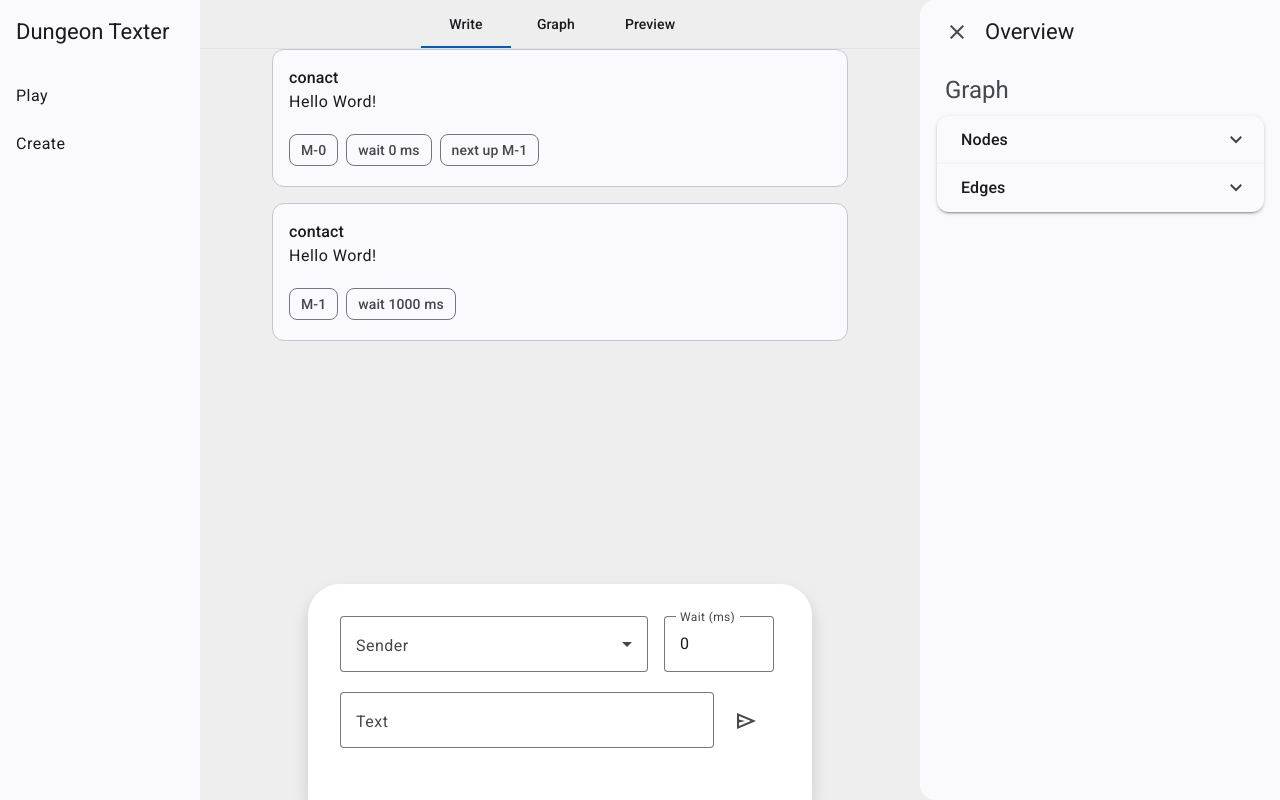
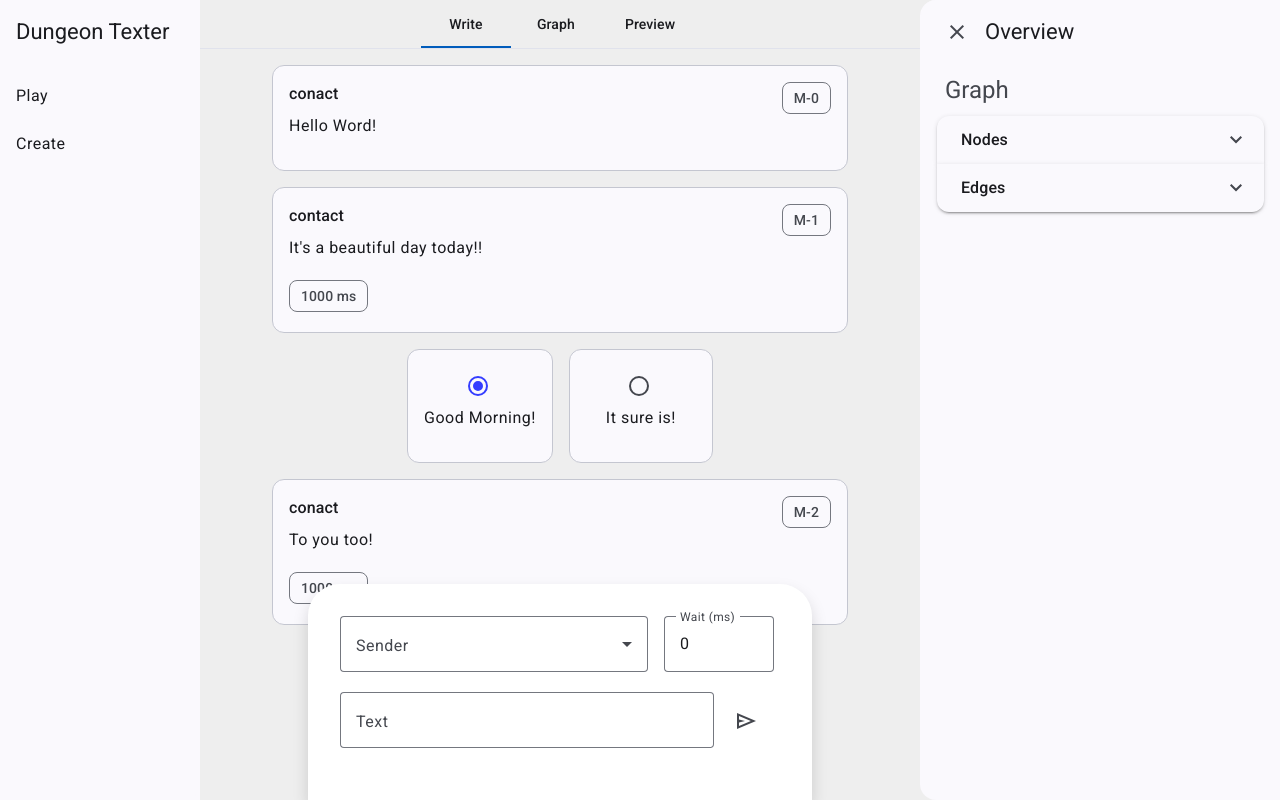
Before and after one commit to momikadragoner/text-dungeon, an Angular app: page /editor in a window 1280 px wide. Built offline with nearby package versions, Linux system fonts and the light colour scheme.

Commit message:
add to message tree by writing

```diff
--- a/src/app/editor-page/editor-page.component.html
+++ b/src/app/editor-page/editor-page.component.html
@@ -16,7 +16,7 @@
     <mat-drawer-content>
         <mat-tab-group mat-stretch-tabs="false" mat-align-tabs="center" class="h-100">
             <mat-tab label="Write" bodyClass="w-100 h-100 height">
-                <message-list-view [messages]="messageTree"></message-list-view>
+                <message-list-view (pathChange)="onPathChange($event)" [messages]="messagePath"></message-list-view>
                 <div class="bottom d-flex justify-content-center">
                     <div class="form shadow">
                         <message-form (messageChange)="addMessage($event)" (newResponseOption)="addOption($event)"></message-form>
--- a/src/app/editor-page/editor-page.component.ts
+++ b/src/app/editor-page/editor-page.component.ts
@@ -6,7 +6,7 @@ import { Node } from '../graph/models/node.model';
 import { MatToolbarModule } from '@angular/material/toolbar';
 import { MatButtonModule } from '@angular/material/button';
 import { MatExpansionModule } from '@angular/material/expansion';
-import {MatTabsModule} from '@angular/material/tabs';
+import { MatTabsModule } from '@angular/material/tabs';
 import { GraphService } from '../graph/services/graph.service';
 import { nodeStyle } from '../graph/models/nodeStyle.model';
 import { edgeStyle } from '../graph/models/edgeStyle.model';
@@ -16,6 +16,7 @@ import { Message } from '../game/model/message.model';
 import { MessageFormComponent } from "../message-form/message-form.component";
 import { MessageListViewComponent } from "../message-list-view/message-list-view.component";
 import { ResponseOption } from '../game/model/response.model';
+import { MessageService } from '../game/services/message.service';
 
 @Component({
   selector: 'app-editor-page',
@@ -30,32 +31,45 @@ import { ResponseOption } from '../game/model/response.model';
     ListViewComponent,
     MessageFormComponent,
     MessageListViewComponent
-],
+  ],
   templateUrl: './editor-page.component.html',
   styleUrl: './editor-page.component.scss'
 })
 export class EditorPageComponent implements OnInit {
 
-  graph: Node[] = [
-    { id: 'start', edges: ['1', '2', '5'] },
-    { id: '1', edges: ['3', '4'] },
-    { id: '2', edges: ['5', 'start'] },
-    { id: '3', edges: ['1'] },
-    { id: '4', edges: ['5'] },
-    { id: '5', edges: ['4'] },
-    { id: '6', edges: ['7', '8'] },
-    { id: '7', edges: [] },
-    { id: '8', edges: [] },
-    { id: '9', edges: [] },
-  ];
-  // graph: Node[] = [];
+  // graph: Node[] = [
+  //   { id: 'start', edges: ['1', '2', '5'] },
+  //   { id: '1', edges: ['3', '4'] },
+  //   { id: '2', edges: ['5', 'start'] },
+  //   { id: '3', edges: ['1'] },
+  //   { id: '4', edges: ['5'] },
+  //   { id: '5', edges: ['4'] },
+  //   { id: '6', edges: ['7', '8'] },
+  //   { id: '7', edges: [] },
+  //   { id: '8', edges: [] },
+  //   { id: '9', edges: [] },
+  // ];
+  graph: Node[] = [];
   messageTree: Message[] = [
     { id: 'M-0', body: "Hello Word!", sender: "conact", next: 'M-1', wait: 0, showOptions: false, responseOptions: [] },
-    { id: 'M-1', body: "Hello Word!", sender: "contact", next: undefined, wait: 1000, showOptions: false, responseOptions: [] },
+    {
+      id: 'M-1', body: "It's a beautiful day today!!", sender: "contact", next: undefined, wait: 1000, showOptions: true, responseOptions: [
+        { id: 'O0-1', next: 'M-2', text: "Good Morning!" },
+        { id: 'O1-1', next: 'M-3', text: "It sure is!" }
+      ]
+    },
+    {
+      id: 'M-2', body: "To you too!", sender: "conact", next: undefined, wait: 1000, showOptions: true, responseOptions: [
+        { id: 'O0-2', next: undefined, text: "Have you heard the news" },
+        { id: 'O1-2', next: undefined, text: "What if..." }
+      ]
+    },
+    { id: 'M-3', body: "I just love basking in the sun!", sender: "conact", next: undefined, wait: 1000, showOptions: false, responseOptions: [] },
   ];
-  counter:number = 0;
+  messagePath: Message[] = [];
+  selectedResponseOptions: string[] = [];
+  counter: number = 0;
 
-  graphService: GraphService;
 
   nodeStyle: nodeStyle = { height: '80px', width: '80px', margin: '50px', classList: '' };
   edgeStyle: edgeStyle = { strokeColor: 'black', strokeWidth: '4', doubleEdgeOffset: 30 };
@@ -65,18 +79,22 @@ export class EditorPageComponent implements OnInit {
 
   isDrawerOpen: boolean = true;
 
-  constructor(graphService: GraphService) {
-    this.graphService = graphService;
-  }
+  constructor(
+    private graphService: GraphService,
+    private messageService: MessageService
+  ) { }
 
   ngOnInit(): void {
+    this.selectedResponseOptions = this.defaultChoices(this.messageTree);
+    this.messagePath = this.takeMessagePath(this.messageTree, this.selectedResponseOptions);
+    this.graph = this.messageService.gameTreeToGraph(this.messageTree);
     this.visualNodes = this.graphService.computeVisualNodes(this.graph, this.nodeStyle);
     this.visualEdges = this.graphService.computeVisualEdges(this.visualNodes, this.edgeStyle);
     console.log(this.visualNodes);
     console.log(this.visualEdges);
   }
 
-  addMessage(e:Message) {
+  addMessage(e: Message) {
     this.counter = Math.max(this.messageTree.length, this.counter);
     let id = 'M-' + this.counter.toString(16);
     while (this.messageTree.find(x => x.id == id) != undefined) {
@@ -84,18 +102,76 @@ export class EditorPageComponent implements OnInit {
       id = 'M-' + this.counter.toString(16);
     }
     e.id = id;
-    if (this.messageTree.length > 0) {
-      this.messageTree[this.messageTree.length-1].next = id;
+
+    if (this.messagePath.length > 0) {
+      const lastMessageId = this.messagePath[this.messagePath.length - 1].id;
+      const lastMessage = this.messageTree.find(x => x.id == lastMessageId);
+      if (lastMessage == undefined) throw new Error();
+      if (lastMessage.showOptions && this.selectedResponseOptions.length > 0) {
+        const selectedId = this.selectedResponseOptions[this.selectedResponseOptions.length - 1];
+        const selectedOption = lastMessage.responseOptions.find(x => x.id == selectedId);
+        if (selectedOption != undefined) selectedOption.next = e.id;
+      } else {
+        lastMessage.next = id;
+      }
     }
     this.messageTree.push(e);
+    this.messagePath = this.takeMessagePath(this.messageTree, this.selectedResponseOptions);
   }
 
-  addOption(e:ResponseOption) {
-    if (this.messageTree.length > 0) {
-      const last = this.messageTree[this.messageTree.length-1];
+  addOption(e: ResponseOption) {
+    if (this.messagePath.length > 0) {
+      const last = this.messagePath[this.messagePath.length - 1];
       last.showOptions = true;
       e.id = 'O' + last.responseOptions.length + '-' + last.id.split('-')[1]
       last.responseOptions.push(e);
     }
   }
+
+  takeMessagePath(messageTree: Message[], choices: string[]): Message[] {
+    if (messageTree.length == 0) {
+      return [];
+    }
+    const orderedMessagePath: Message[] = [];
+    let index = 0;
+    let node: Message | undefined = messageTree[0]
+    let next: string | undefined = node.next;
+    if (node.showOptions && choices != undefined) {
+      const option = node.responseOptions.find(m => m.id == choices[index]);
+      next = option?.next;
+      index++;
+    }
+    orderedMessagePath.push(node);
+    while (next != undefined) {
+      node = messageTree.find(x => x.id == next);
+      if (node != undefined) {
+        orderedMessagePath.push(node);
+        next = node.next;
+        if (node.showOptions && choices != undefined) {
+          const option = node.responseOptions.find(m => m.id == choices[index]);
+          next = option?.next;
+          index++;
+        }
+      }
+    }
+    return orderedMessagePath;
+  }
+
+  defaultChoices(messageTree: Message[]): string[] {
+    const choises: string[] = [];
+    messageTree.forEach(x => {
+      if (x.showOptions) {
+        choises.push(x.responseOptions[0].id);
+      }
+    })
+    return choises;
+  }
+
+  onPathChange(e: any[]) {
+    this.selectedResponseOptions = [];
+    e.forEach(x => {
+      this.selectedResponseOptions.push(x);
+    });
+    this.messagePath = this.takeMessagePath(this.messageTree, e);
+  }
 }
--- a/src/app/game/services/message.service.ts
+++ b/src/app/game/services/message.service.ts
@@ -13,7 +13,9 @@ export class MessageService {
     const edges: string[] = [];
     if (msg.showOptions) {
       msg.responseOptions.forEach(r => {
-        edges.push(r.id);
+        if (r.next != undefined) {
+          edges.push(r.next);
+        }
       });
     } else {
       if (msg.next != undefined) {
--- a/src/app/message-form/message-form.component.ts
+++ b/src/app/message-form/message-form.component.ts
@@ -61,5 +61,6 @@ export class MessageFormComponent {
       };
       this.messageChange.emit(this.message);
     }
+    this.messageForm.patchValue({body: ''});
   }
 }
--- a/src/app/message-list-view/message-list-view.component.html
+++ b/src/app/message-list-view/message-list-view.component.html
@@ -1,19 +1,21 @@
 <div class="card-list">
+    <form [formGroup]="choiceForm">
+        <div formArrayName="choices">
+
             <mat-accordion>
                 @for ( message of messages; track $index) {
                 <mat-card [id]="message.id" class="message-card" appearance="outlined">
-            <mat-card-header>
+                    <mat-card-header class="d-flex justify-content-between">
                         <mat-card-subtitle>{{message.sender}}</mat-card-subtitle>
+                        <mat-chip>{{message.id}}</mat-chip>
                     </mat-card-header>
                     <mat-card-content>
                         <p>{{message.body}}</p>
                     </mat-card-content>
                     <mat-card-footer class="card-footer">
                         <mat-chip-set>
-                    <mat-chip>{{message.id}}</mat-chip>
-                    <mat-chip>wait {{message.wait}} ms</mat-chip>
-                    @if (message.next != undefined) {
-                    <mat-chip>next up {{message.next}}</mat-chip>
+                            @if (message.wait > 0) {
+                            <mat-chip>{{message.wait}} ms</mat-chip>
                             }
                             @if (message.knowledge != undefined) {
                             <mat-chip>{{message.knowledge}}</mat-chip>
@@ -21,21 +23,32 @@
                         </mat-chip-set>
                     </mat-card-footer>
                 </mat-card>
-        @for (option of message.responseOptions; track $index) {
+                @if (message.showOptions) {
+                <mat-radio-group (change)="onChange()" [formControlName]="getRadioIndex($index)">
                     <div class="d-flex justify-content-center">
-                <mat-accordion>
-                    <button mat-fab extended>
-                        {{option.text}}
-                    </button>
-                    <span>
-                        {{option.id}}
-                    </span>
-                    <span>
-                        {{option.next}}
-                    </span>
-                </mat-accordion>
+                        @for (option of message.responseOptions; track option.id) {
+                        <mat-card [id]="option.id" class="option-card" appearance="outlined">
+                            <mat-card-header class="d-flex justify-content-center">
+                                <mat-radio-button [value]="option.id"></mat-radio-button>
+                            </mat-card-header>
+                            <mat-card-content>
+                                <p class="card-text">{{option.text}}</p>
+                            </mat-card-content>
+                            <mat-card-footer class="card-footer">
+                                <mat-chip-set>
+                                    @if (option.requiredKnowledge != undefined) {
+                                    <mat-chip>{{option.requiredKnowledge}}</mat-chip>
+                                    }
+                                </mat-chip-set>
+                            </mat-card-footer>
+                        </mat-card>
+                        }
                     </div>
+                </mat-radio-group>
                 }
                 }
             </mat-accordion>
         </div>
+    </form>
+    <div class="padding"></div>
+</div>
--- a/src/app/message-list-view/message-list-view.component.scss
+++ b/src/app/message-list-view/message-list-view.component.scss
@@ -4,6 +4,29 @@
     max-width: 80%;
 }
 
+.option-card {
+    margin-bottom: 1rem;
+    margin-left: .5rem;
+    margin-right: .5rem;
+    min-width: 9rem;
+}
+
 .card-footer {
     padding: 1rem;
 }
+
+.padding {
+    height: 30vh;
+}
+
+.card-list {
+    margin-top: 1rem;
+}
+
+.card-text {
+    text-align: center;
+}
+
+.selected {
+    box-shadow: 0 0.5rem 1rem rgba(0, 0, 0, 0.15) !important;
+}
--- a/src/app/message-list-view/message-list-view.component.ts
+++ b/src/app/message-list-view/message-list-view.component.ts
@@ -1,9 +1,12 @@
-import { Component, Input } from '@angular/core';
+import { Component, EventEmitter, Input, OnChanges, OnInit, Output, SimpleChanges } from '@angular/core';
 import { Message } from '../game/model/message.model';
 import { MatCardModule } from '@angular/material/card';
 import { MatChipsModule } from '@angular/material/chips';
 import { MatAccordion } from '@angular/material/expansion';
 import { MatButtonModule } from '@angular/material/button';
+import { MatRadioModule } from '@angular/material/radio';
+import { ReactiveFormsModule } from '@angular/forms';
+import { FormArray, FormBuilder, Validators } from '@angular/forms';
 
 @Component({
   selector: 'message-list-view',
@@ -12,12 +15,47 @@ import { MatButtonModule } from '@angular/material/button';
     MatCardModule,
     MatChipsModule,
     MatAccordion,
-    MatButtonModule
+    MatButtonModule,
+    MatRadioModule,
+    ReactiveFormsModule
   ],
   templateUrl: './message-list-view.component.html',
   styleUrl: './message-list-view.component.scss'
 })
-export class MessageListViewComponent {
+export class MessageListViewComponent implements OnChanges {
   @Input() messages: Message[] = [];
+  @Output() pathChange =  new EventEmitter<any>();
 
+  constructor(private formBuilder: FormBuilder) { }
+  ngOnChanges(changes: SimpleChanges): void {
+    let index = 0;
+    const optionMessages = this.messages.filter(m => m.showOptions == true)
+    optionMessages.forEach(() => {
+      this.addChoice(optionMessages[index].responseOptions[0].id);
+      index++;
+    });
+  }
+
+  ngOnInit(): void {
+  }
+
+  choiceForm = this.formBuilder.group({
+    choices: this.formBuilder.array([]),
+  });
+
+  get choices() {
+    return this.choiceForm.get('choices') as FormArray;
+  }
+
+  addChoice(value:string) {
+    this.choices.push(this.formBuilder.control(value));
+  }
+
+  onChange() {
+    this.pathChange.emit(this.choiceForm.value.choices);
+  }
+
+  getRadioIndex(index: number) {
+    return this.messages.filter(m => m.showOptions == true && this.messages.indexOf(m) <= index).length - 1;
+  }
 }
--- a/src/styles.scss
+++ b/src/styles.scss
@@ -54,6 +54,10 @@ body {
     justify-content: center;
 }
 
+.justify-content-between {
+    justify-content: space-between;
+}
+
 .d-flex {
     display: flex;
 }
```
Lines whose indentation alone changed are shown as unchanged.
